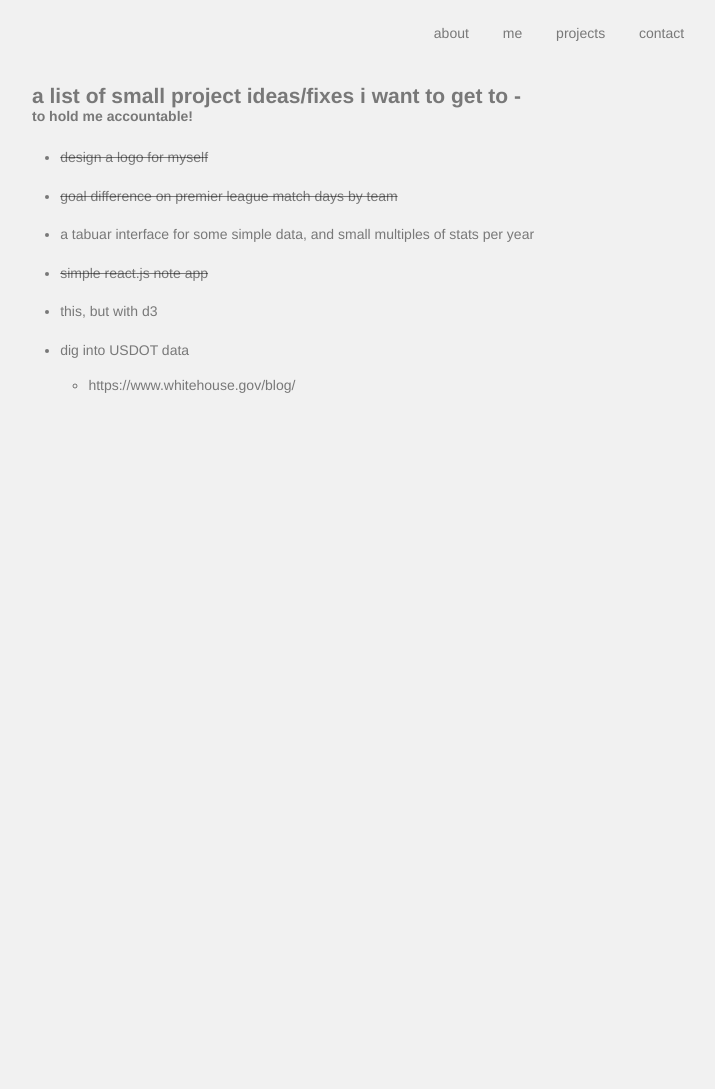
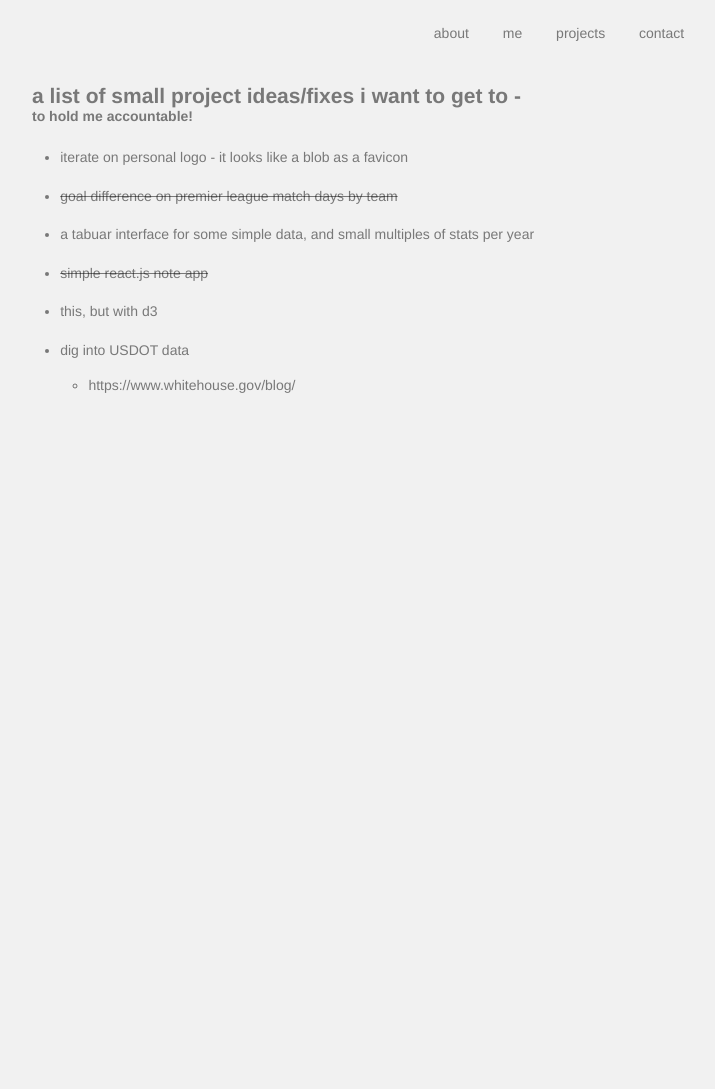
Before and after one commit to mswarzenski/mswarzenski.github.io, a Jekyll site: the page built from to-do/index.html, in a window 1280 px wide. Shown: the whole page, without its empty margins (81-796 px from the left). Built offline with Jekyll 4.4.1, drawn with Linux system fonts in a browser that asks for light colours.

Commit message:
logo needs work

```diff
--- a/to-do/index.html
+++ b/to-do/index.html
@@ -53,7 +53,7 @@ title: to-do
         <h4 style="padding: 0px">to hold me accountable!</h4>
         <br>
         <ul class="subtitle>">
-            <li class="done">design a logo for myself</li>
+            <li>iterate on personal logo - it looks like a blob as a favicon</li>
             <li class="done">goal difference on premier league match days by team</li>
             <li>a tabuar interface for some simple data, and small multiples of stats per year</li>
             <li class="done">simple react.js note app</li>
```
